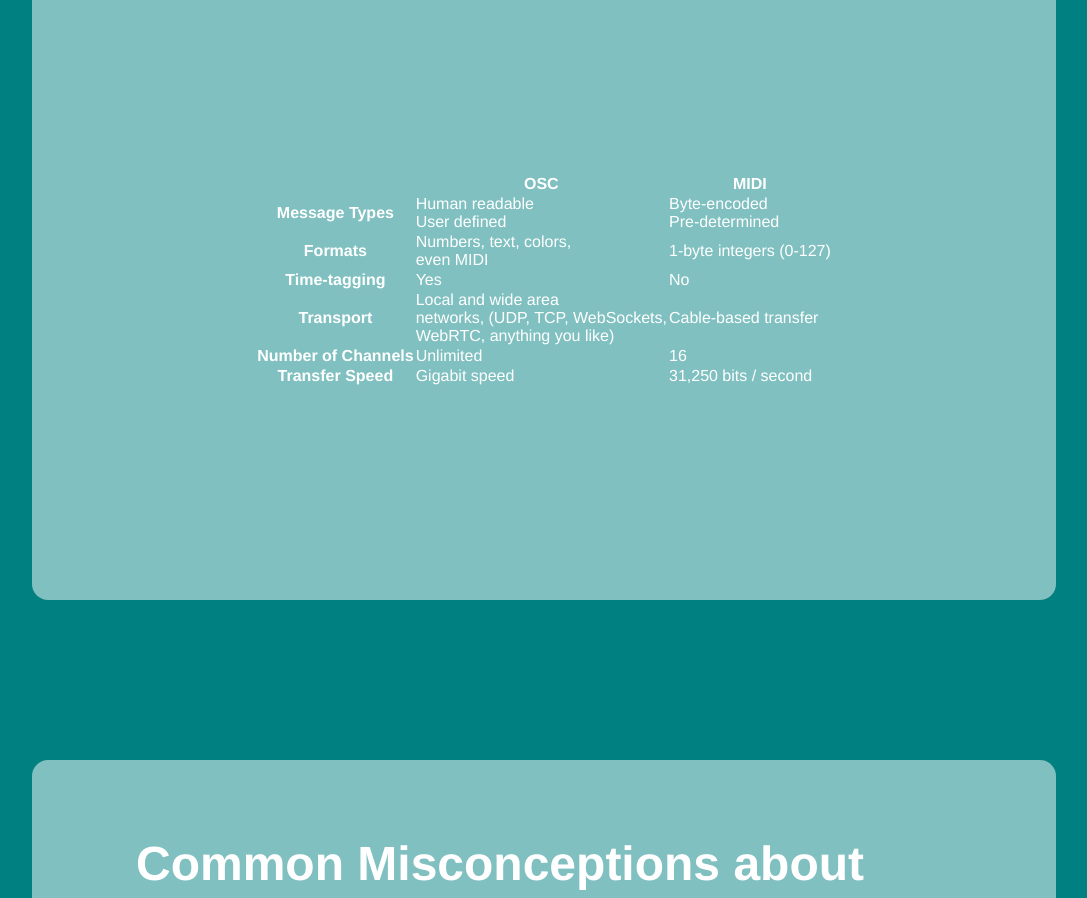
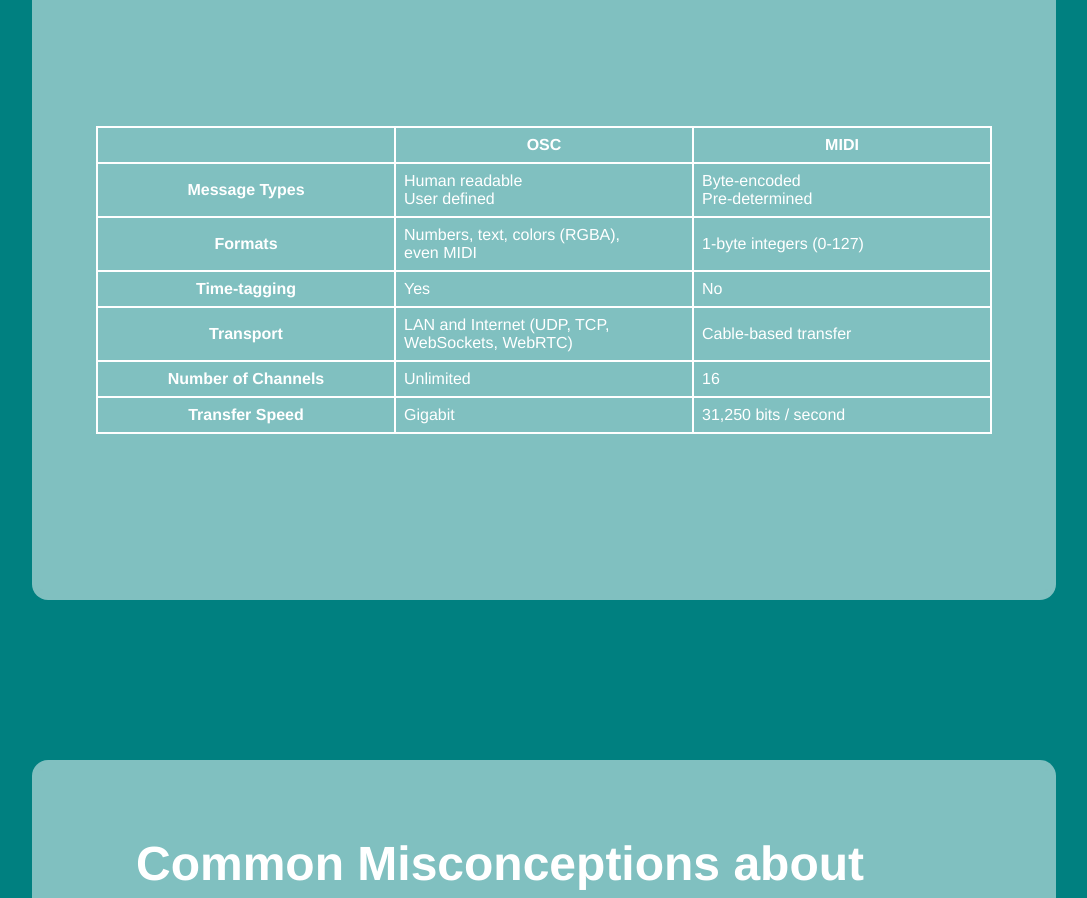
Before and after one commit to ryanwolhuter/bowed-electrons, a Vue app: page / in a window 1280 px wide. Shown: the part 6520-7418 px from the top of the page, without its empty margins (96-1183 px from the left). Built offline with nearby package versions, Linux system fonts and the light colour scheme; what particles.vue3 would draw is missing.

Commit message:
update table format.

```diff
--- a/src/App.vue
+++ b/src/App.vue
@@ -105,7 +105,7 @@
         <tr>
           <th scope="row">Formats</th>
           <td>
-            Numbers, text, colors, <br />
+            Numbers, text, colors (RGBA), <br />
             even MIDI
           </td>
           <td>1-byte integers (0-127)</td>
@@ -118,9 +118,7 @@
         <tr>
           <th scope="row">Transport</th>
           <td>
-            Local and wide area <br />
-            networks, (UDP, TCP, WebSockets, <br />
-            WebRTC, anything you like)
+            LAN and Internet (UDP, TCP, WebSockets, WebRTC)
           </td>
           <td>Cable-based transfer</td>
         </tr>
@@ -131,7 +129,7 @@
         </tr>
         <tr>
           <th scope="row">Transfer Speed</th>
-          <td>Gigabit speed</td>
+          <td>Gigabit</td>
           <td>31,250 bits / second</td>
         </tr>
       </tbody>
@@ -378,6 +376,19 @@ div.distributed {
   max-width: 800px;
 }
 
+table {
+  table-layout: fixed;
+  width: 100%;
+  border-collapse: collapse;
+  border: 2px solid white;
+  border-radius: 1rem;
+}
+
+th, td {
+  padding: 0.5rem;
+  border: 2px solid white;
+}
+
 /* Works on Chrome/Edge/Safari */
 *::-webkit-scrollbar {
   width: 0px;
```
